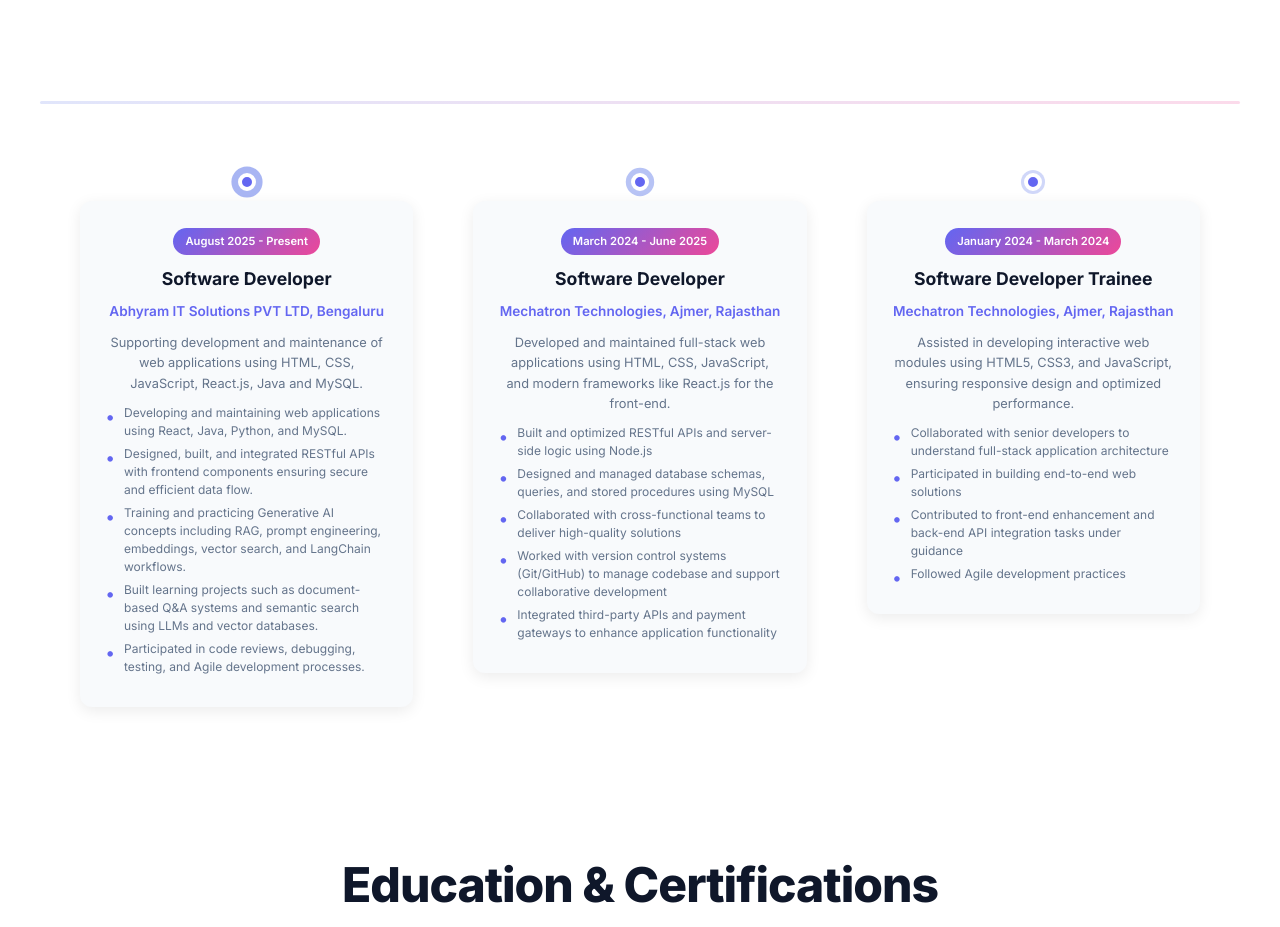
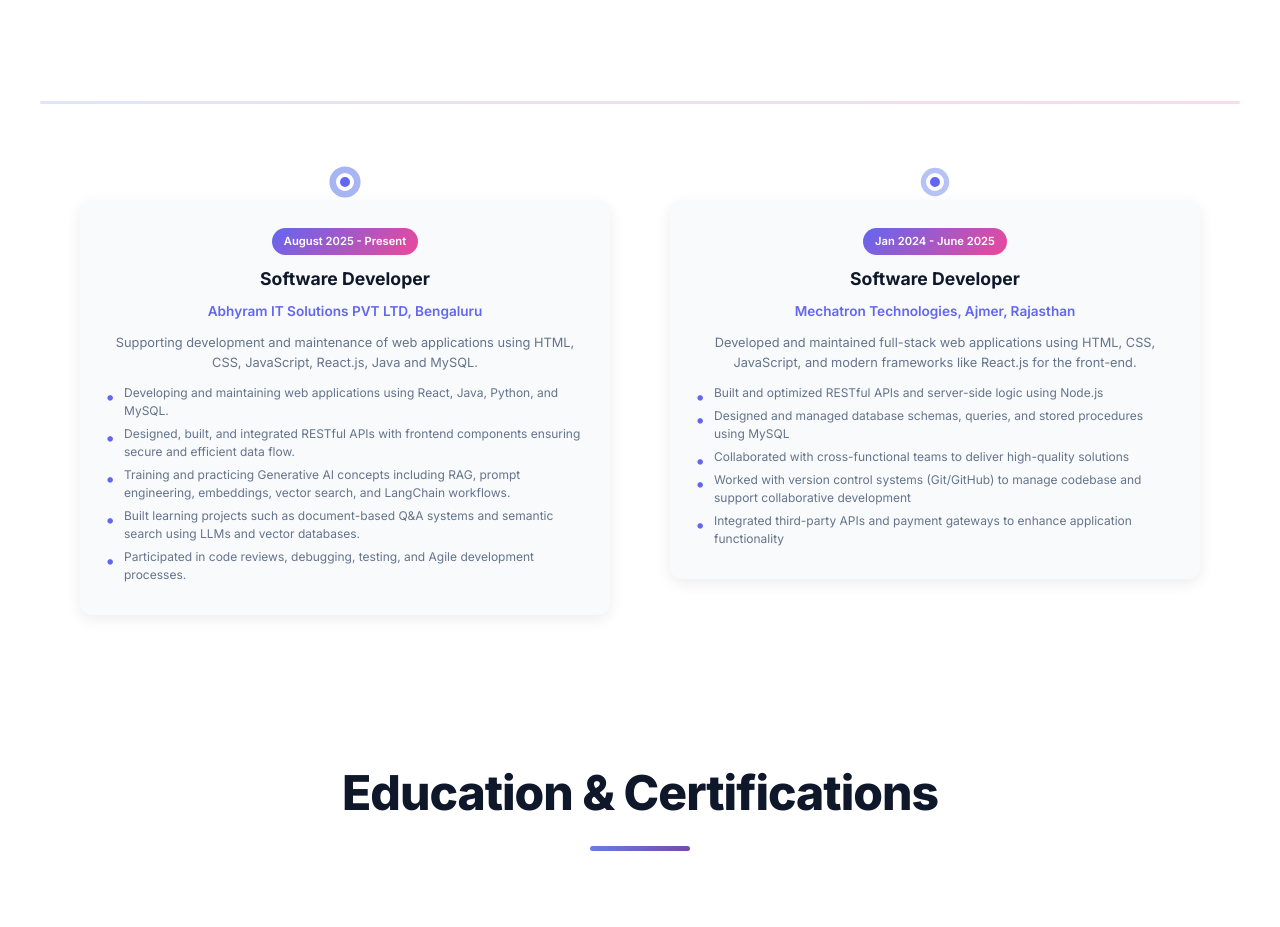
Before and after one commit to shriyatanwar/ShriyaTanwarPortFolio, a React (Create React App) app: page / in a window 1280 px wide. Shown: the part 3840-4767 px from the top of the page. Built offline with nearby package versions, Linux system fonts and the light colour scheme.

Commit message:
changes made

```diff
--- a/src/components/Experience.js
+++ b/src/components/Experience.js
@@ -20,7 +20,7 @@ const Experience = () => {
       id: 2,
       role: "Software Developer",
       company: "Mechatron Technologies, Ajmer, Rajasthan",
-      period: "March 2024 - June 2025",
+      period: "Jan 2024 - June 2025",
       description: "Developed and maintained full-stack web applications using HTML, CSS, JavaScript, and modern frameworks like React.js for the front-end.",
       achievements: [
         "Built and optimized RESTful APIs and server-side logic using Node.js",
@@ -30,19 +30,6 @@ const Experience = () => {
         "Integrated third-party APIs and payment gateways to enhance application functionality"
       ]
     },
-    {
-      id: 3,
-      role: "Software Developer Trainee",
-      company: "Mechatron Technologies, Ajmer, Rajasthan",
-      period: "January 2024 - March 2024",
-      description: "Assisted in developing interactive web modules using HTML5, CSS3, and JavaScript, ensuring responsive design and optimized performance.",
-      achievements: [
-        "Collaborated with senior developers to understand full-stack application architecture",
-        "Participated in building end-to-end web solutions",
-        "Contributed to front-end enhancement and back-end API integration tasks under guidance",
-        "Followed Agile development practices"
-      ]
-    }
   ];
 
   const education = [
```
